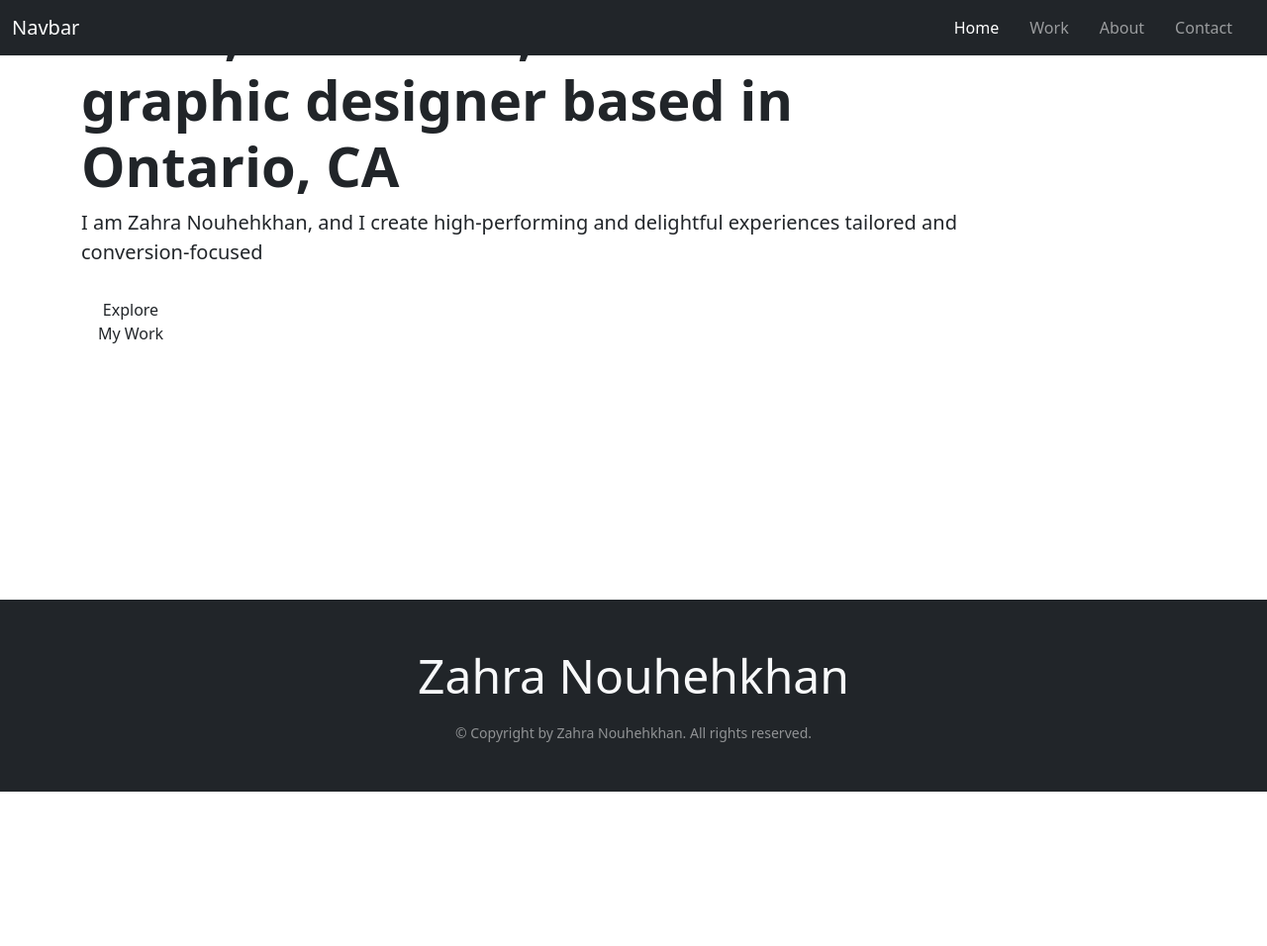
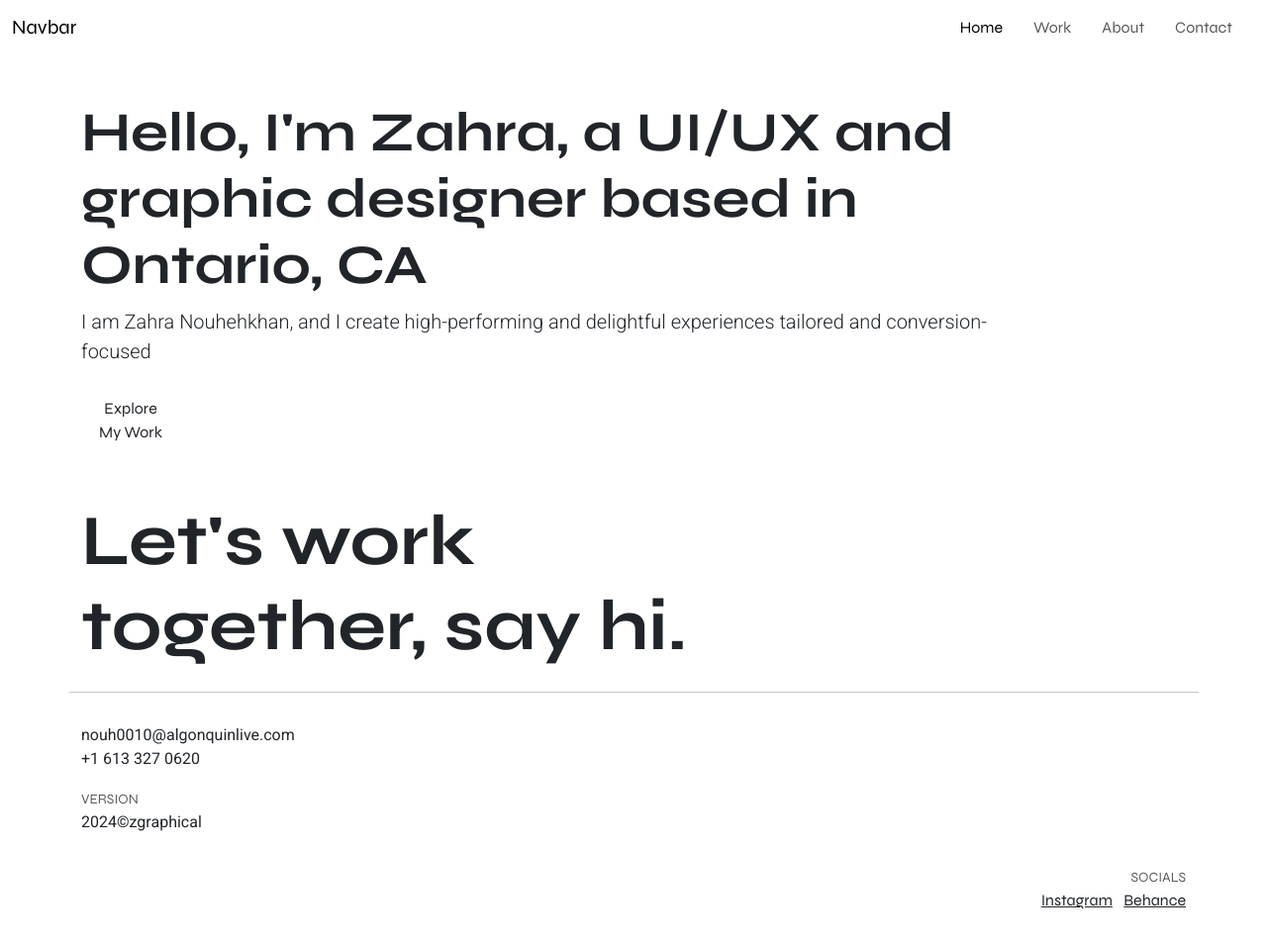
Before and after one commit to zahranoun/portfolio, a plain HTML site: page index.html in a window 1280 px wide. Shown: the whole page at 99% size. Before the commit the page ends 800 px from the top, so only its background shows below. Drawn offline with nearby package versions, Linux system fonts and the light colour scheme.

Commit message:
made a revision to the footer

```diff
--- a/css/styles.css
+++ b/css/styles.css
@@ -9,6 +9,10 @@
 
     .navbar .nav-item {
       margin-right: 15px;
+    }
+
+    .intro {
+      margin-top: 100px;
     }
 
     /* Cards for Work page */
@@ -36,7 +40,6 @@
       border: 1px solid #ccc;
       border-radius: 5px;
       transition: box-shadow 0.3s;
-
     }
 
     .btn-dark {
@@ -88,12 +91,22 @@
 
     html, body {
       height: 100%;
+  font-family: "Syne", sans-serif;
+  font-optical-sizing: auto;
+  font-style: normal;
     }
 
     body {
       display: flex;
       flex-direction: column;
     }
+
+    p {
+  font-family: "Roboto", sans-serif;
+  font-weight: 400;
+  font-style: normal;
+}
+
 
     .content {
       flex: 1;
@@ -103,6 +116,10 @@
     footer {
       background-color: #f8f9fa;
       padding: 20px 0;
+    }
+
+    .footer-right {
+      text-align: right;
     }
 
 
--- a/index.html
+++ b/index.html
@@ -3,6 +3,18 @@
   <head>
     <meta charset="UTF-8" />
     <meta name="viewport" content="width=device-width, initial-scale=1.0" />
+    <link rel="preconnect" href="https://fonts.googleapis.com" />
+    <link rel="preconnect" href="https://fonts.gstatic.com" crossorigin />
+    <link
+      href="https://fonts.googleapis.com/css2?family=Syne:wght@400..800&display=swap"
+      rel="stylesheet"
+    />
+    <link rel="preconnect" href="https://fonts.googleapis.com" />
+    <link rel="preconnect" href="https://fonts.gstatic.com" crossorigin />
+    <link
+      href="https://fonts.googleapis.com/css2?family=Roboto:ital,wght@0,100;0,300;0,400;0,500;0,700;0,900;1,100;1,300;1,400;1,500;1,700;1,900&family=Syne:wght@400..800&display=swap"
+      rel="stylesheet"
+    />
     <link
       rel="stylesheet"
       href="https://cdn.jsdelivr.net/npm/bootstrap@5.3.3/dist/css/bootstrap.min.css"
@@ -12,7 +24,7 @@
   </head>
   <body>
     <!--Navigation-->
-    <nav class="navbar fixed-top navbar-expand-sm navbar-dark bg-dark">
+    <nav class="navbar fixed-top navbar-expand-sm">
       <div class="container-fluid">
         <a class="navbar-brand" href="#">Navbar</a>
         <button
@@ -53,7 +65,7 @@
       <div class="container">
         <div class="row">
           <div class="col-lg-10">
-            <h1 class="display-4 fw-bold" data-aos="fade-up">
+            <h1 class="display-4 fw-bold intro" data-aos="fade-up">
               Hello, I'm Zahra,
               <span class="text-brand">a UI/UX and graphic designer</span> based
               in Ontario, CA
@@ -72,15 +84,38 @@
     <!-- //Home -->
 
     <!--Footer-->
-    <footer class="bg-dark py-5 mt-5">
-      <div class="container text-light text-center">
-        <p class="display-5 mb-3">Zahra Nouhehkhan</p>
-        <small class="text-white-50"
-          >&copy; Copyright by Zahra Nouhehkhan. All rights reserved.</small
-        >
+    <footer class="bg-white py-5">
+      <div class="container text-dark">
+          <div class="row">
+            <h2 class="display-2 fw-bold">
+              Let's work <br />
+              together, say hi.
+            </h2>
+            <hr />
+            <div class="col-md-6">
+        <p>nouh0010@algonquinlive.com<br>+1 613 327 0620</p>
+            <small class="text-muted">VERSION</small>
+            <p>2024&copyzgraphical</p>
+          </div>
+          <div class="footer-right">
+            <div class="col-md-12 text-right"></div>
+            <small class="text-muted">SOCIALS</small>
+            <ul class="list-inline mb-0">
+              <li class="list-inline-item">
+                <a href="#" class="text-dark">Instagram</a>
+              </li>
+              <li class="list-inline-item">
+                <a href="#" class="text-dark">Behance</a>
+              </li>
+            </ul>
+          </div>
+         </div>
+        </div>
       </div>
+    </div>
     </footer>
     <!--//Footer-->
+
     <script src="https://cdn.jsdelivr.net/npm/bootstrap@5.3.3/dist/js/bootstrap.bundle.min.js"></script>
   </body>
 </html>
```
Also changed, not shown: about.html (+13 -1 lines), contact.html (+13 -1 lines), work.html (+13 -1 lines).
